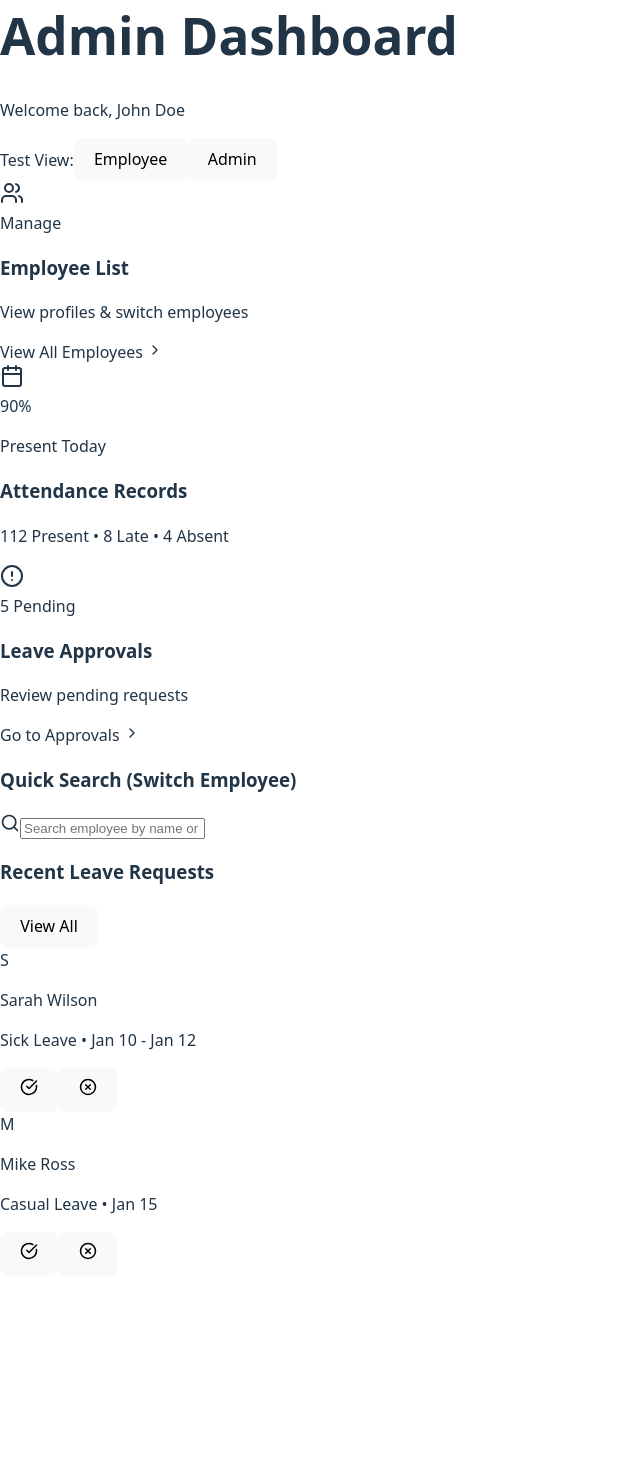
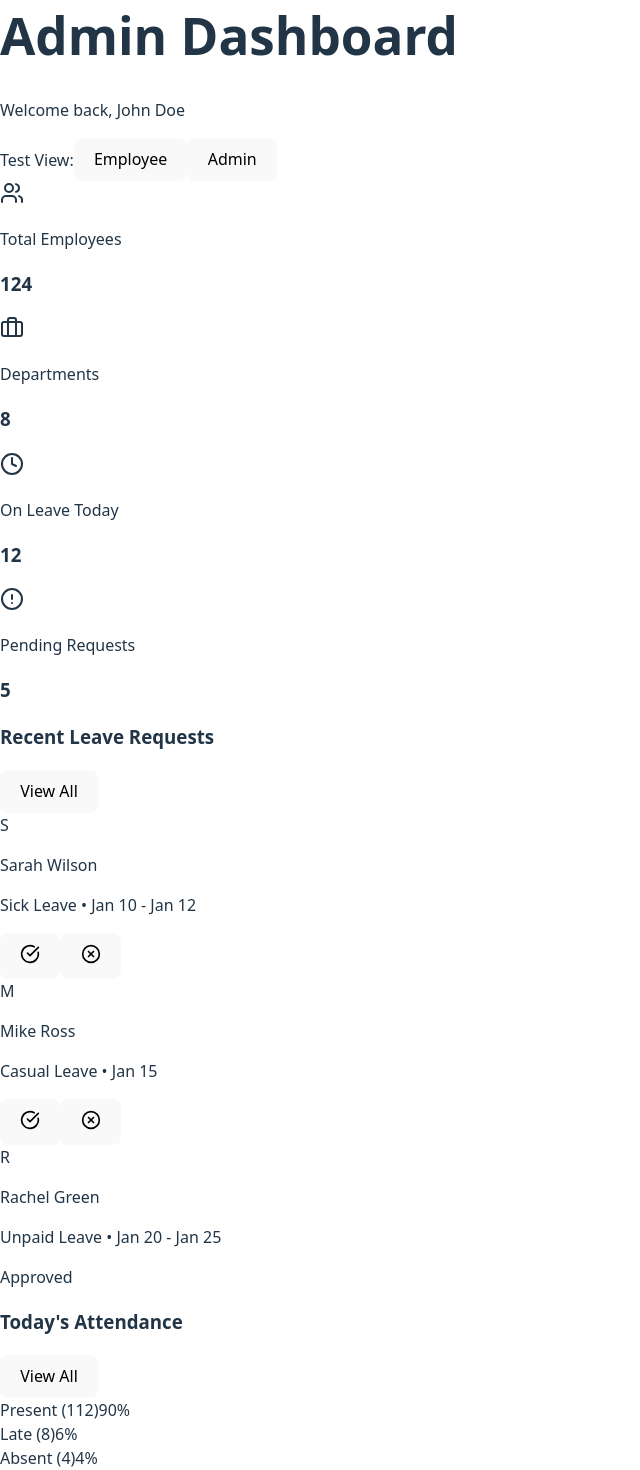
Before and after one commit to HarshJasani9/Delta, a React (Vite) app in the folder client/: page /dashboard in a window 1280 px wide. Shown: the part 332-1802 px from the top of the page, without its empty margins (0-640 px from the left). Before the commit the page ends 1608 px from the top, so only its background shows below. Built offline with nearby package versions, Linux system fonts and the light colour scheme.

Commit message:
updated dashboard.jsx to route it to adminattendece

```diff
--- a/client/src/pages/Dashboard.jsx
+++ b/client/src/pages/Dashboard.jsx
@@ -1,19 +1,15 @@
 import React, { useState } from 'react';
 import { useNavigate } from 'react-router-dom';
 import {
-  Users, Calendar, Clock, FileText,
-  CheckCircle, XCircle, AlertCircle, DollarSign, LogOut, Search, ChevronRight
+  Users, Briefcase, Clock, AlertCircle,
+  CheckCircle, XCircle, Calendar, DollarSign,
+  ChevronRight, FileText
 } from 'lucide-react';
 
 const Dashboard = () => {
   const navigate = useNavigate();
   // Mock Role State - Toggle using top right buttons
   const [userRole, setUserRole] = useState('admin');
-
-  const handleLogout = () => {
-    // Logic for logout would go here (clearing tokens, etc.)
-    navigate('/login');
-  };
 
   return (
     <div className="p-6 space-y-8 min-h-screen bg-gray-50 dark:bg-gray-900 transition-colors duration-300">
@@ -27,7 +23,7 @@ const Dashboard = () => {
           <p className="text-gray-500 dark:text-gray-400">Welcome back, John Doe</p>
         </div>
 
-        {/* Role Switcher for Testing (Keep this for Hackathon Demo) */}
+        {/* Role Switcher for Testing */}
         <div className="flex items-center gap-2 bg-white dark:bg-gray-800 p-2 rounded-lg border border-gray-200 dark:border-gray-700 shadow-sm">
           <span className="text-xs font-bold text-gray-500 uppercase px-2">Test View:</span>
           <button
@@ -46,86 +42,70 @@ const Dashboard = () => {
       </div>
 
       {/* =========================================
-          ADMIN DASHBOARD VIEW [Requirement 3.2.2]
+          ADMIN DASHBOARD VIEW
          ========================================= */}
       {userRole === 'admin' && (
         <>
-          {/* Main functional displays: Employee List, Attendance Records, Leave Approvals */}
-          <div className="grid grid-cols-1 md:grid-cols-3 gap-6">
+          {/* Top Stats Cards [Matches image_40930b.png] */}
+          <div className="grid grid-cols-1 md:grid-cols-2 lg:grid-cols-4 gap-6">
 
-            {/* 1. Employee List (Ability to switch between employees) */}
+            {/* 1. Total Employees */}
             <div
               onClick={() => navigate('/admin/employees')}
-              className="bg-white dark:bg-gray-800 p-6 rounded-xl shadow-sm border border-gray-100 dark:border-gray-700 cursor-pointer hover:shadow-md transition-all group"
+              className="bg-white dark:bg-gray-800 p-6 rounded-xl shadow-sm border border-gray-100 dark:border-gray-700 cursor-pointer hover:shadow-md transition-all flex items-center gap-4"
             >
-              <div className="flex justify-between items-start">
-                <div className="p-3 bg-blue-100 dark:bg-blue-900/30 text-blue-600 rounded-lg">
-                  <Users size={24} />
-                </div>
-                <div className="bg-blue-50 dark:bg-blue-900/20 px-2 py-1 rounded text-xs font-bold text-blue-600">
-                  Manage
-                </div>
+              <div className="p-4 bg-blue-500 rounded-xl text-white shadow-lg shadow-blue-500/30">
+                <Users size={24} />
               </div>
-              <h3 className="text-lg font-bold text-gray-800 dark:text-white mt-4">Employee List</h3>
-              <p className="text-sm text-gray-500 dark:text-gray-400 mt-1">View profiles & switch employees</p>
-              <div className="mt-4 flex items-center text-primary text-sm font-medium group-hover:gap-2 transition-all">
-                View All Employees <ChevronRight size={16} />
+              <div>
+                <p className="text-sm font-medium text-gray-500 dark:text-gray-400">Total Employees</p>
+                <h3 className="text-2xl font-bold text-gray-800 dark:text-white">124</h3>
               </div>
             </div>
 
-            {/* 2. Attendance Records */}
-            <div className="bg-white dark:bg-gray-800 p-6 rounded-xl shadow-sm border border-gray-100 dark:border-gray-700">
-              <div className="flex justify-between items-start">
-                <div className="p-3 bg-emerald-100 dark:bg-emerald-900/30 text-emerald-600 rounded-lg">
-                  <Calendar size={24} />
-                </div>
-                <div className="text-right">
-                  <span className="text-2xl font-bold text-gray-800 dark:text-white">90%</span>
-                  <p className="text-xs text-gray-500">Present Today</p>
-                </div>
+            {/* 2. Departments */}
+            <div
+              className="bg-white dark:bg-gray-800 p-6 rounded-xl shadow-sm border border-gray-100 dark:border-gray-700 flex items-center gap-4"
+            >
+              <div className="p-4 bg-purple-500 rounded-xl text-white shadow-lg shadow-purple-500/30">
+                <Briefcase size={24} />
               </div>
-              <h3 className="text-lg font-bold text-gray-800 dark:text-white mt-4">Attendance Records</h3>
-              <div className="mt-4 w-full bg-gray-200 dark:bg-gray-700 rounded-full h-2">
-                 <div className="bg-emerald-500 h-2 rounded-full" style={{ width: '90%' }}></div>
+              <div>
+                <p className="text-sm font-medium text-gray-500 dark:text-gray-400">Departments</p>
+                <h3 className="text-2xl font-bold text-gray-800 dark:text-white">8</h3>
               </div>
-              <p className="text-xs text-gray-500 mt-2">112 Present • 8 Late • 4 Absent</p>
             </div>
 
-            {/* 3. Leave Approvals */}
+            {/* 3. On Leave Today */}
+            <div
+              onClick={() => navigate('/admin/attendance')}
+              className="bg-white dark:bg-gray-800 p-6 rounded-xl shadow-sm border border-gray-100 dark:border-gray-700 cursor-pointer hover:shadow-md transition-all flex items-center gap-4"
+            >
+               <div className="p-4 bg-amber-500 rounded-xl text-white shadow-lg shadow-amber-500/30">
+                <Clock size={24} />
+              </div>
+              <div>
+                <p className="text-sm font-medium text-gray-500 dark:text-gray-400">On Leave Today</p>
+                <h3 className="text-2xl font-bold text-gray-800 dark:text-white">12</h3>
+              </div>
+            </div>
+
+            {/* 4. Pending Requests */}
             <div
               onClick={() => navigate('/admin/leaves')}
-              className="bg-white dark:bg-gray-800 p-6 rounded-xl shadow-sm border border-gray-100 dark:border-gray-700 cursor-pointer hover:shadow-md transition-all group"
+              className="bg-white dark:bg-gray-800 p-6 rounded-xl shadow-sm border border-gray-100 dark:border-gray-700 cursor-pointer hover:shadow-md transition-all flex items-center gap-4"
             >
-               <div className="flex justify-between items-start">
-                <div className="p-3 bg-rose-100 dark:bg-rose-900/30 text-rose-600 rounded-lg">
-                  <AlertCircle size={24} />
-                </div>
-                <div className="bg-rose-50 dark:bg-rose-900/20 px-2 py-1 rounded text-xs font-bold text-rose-600 animate-pulse">
-                  5 Pending
-                </div>
+               <div className="p-4 bg-rose-500 rounded-xl text-white shadow-lg shadow-rose-500/30">
+                <AlertCircle size={24} />
               </div>
-              <h3 className="text-lg font-bold text-gray-800 dark:text-white mt-4">Leave Approvals</h3>
-              <p className="text-sm text-gray-500 dark:text-gray-400 mt-1">Review pending requests</p>
-              <div className="mt-4 flex items-center text-rose-600 text-sm font-medium group-hover:gap-2 transition-all">
-                Go to Approvals <ChevronRight size={16} />
+              <div>
+                <p className="text-sm font-medium text-gray-500 dark:text-gray-400">Pending Requests</p>
+                <h3 className="text-2xl font-bold text-gray-800 dark:text-white">5</h3>
               </div>
             </div>
           </div>
 
-          {/* Quick Stats / Switch Employees Placeholder */}
-          <div className="bg-white dark:bg-gray-800 rounded-xl shadow-sm p-6 border border-gray-100 dark:border-gray-700">
-            <h3 className="font-bold text-gray-800 dark:text-white mb-4">Quick Search (Switch Employee)</h3>
-            <div className="relative">
-              <Search className="absolute left-3 top-1/2 -translate-y-1/2 text-gray-400" size={20} />
-              <input
-                type="text"
-                placeholder="Search employee by name or ID to view details..."
-                className="w-full pl-10 pr-4 py-3 border border-gray-200 dark:border-gray-600 rounded-lg outline-none focus:ring-2 focus:ring-primary bg-gray-50 dark:bg-gray-700/50 dark:text-white"
-              />
-            </div>
-          </div>
-
-          <div className="grid grid-cols-1 lg:grid-cols-1 gap-8">
+          <div className="grid grid-cols-1 lg:grid-cols-2 gap-8">
             {/* Recent Leave Requests List */}
             <div className="bg-white dark:bg-gray-800 rounded-xl shadow-sm p-6 border border-gray-100 dark:border-gray-700">
               <div className="flex justify-between items-center mb-6">
@@ -142,6 +122,7 @@ const Dashboard = () => {
                 {[
                   { name: 'Sarah Wilson', type: 'Sick Leave', date: 'Jan 10 - Jan 12', status: 'Pending' },
                   { name: 'Mike Ross', type: 'Casual Leave', date: 'Jan 15', status: 'Pending' },
+                  { name: 'Rachel Green', type: 'Unpaid Leave', date: 'Jan 20 - Jan 25', status: 'Approved' },
                 ].map((req, idx) => (
                   <div key={idx} className="flex items-center justify-between p-4 bg-gray-50 dark:bg-gray-700/50 rounded-lg">
                     <div className="flex items-center gap-3">
@@ -153,12 +134,59 @@ const Dashboard = () => {
                         <p className="text-xs text-gray-500 dark:text-gray-400">{req.type} • {req.date}</p>
                       </div>
                     </div>
-                    <div className="flex gap-2">
-                       <button className="p-2 text-green-600 hover:bg-green-50 dark:hover:bg-green-900/50 rounded-full transition-colors" title="Approve"><CheckCircle size={18} /></button>
-                       <button className="p-2 text-red-600 hover:bg-red-50 dark:hover:bg-red-900/50 rounded-full transition-colors" title="Reject"><XCircle size={18} /></button>
-                    </div>
+                    {req.status === 'Pending' ? (
+                      <div className="flex gap-2">
+                         <button className="p-1 text-green-600 hover:bg-green-50 dark:hover:bg-green-900/50 rounded-full transition-colors" title="Approve"><CheckCircle size={20} /></button>
+                         <button className="p-1 text-red-600 hover:bg-red-50 dark:hover:bg-red-900/50 rounded-full transition-colors" title="Reject"><XCircle size={20} /></button>
+                      </div>
+                    ) : (
+                      <span className="px-3 py-1 bg-green-100 dark:bg-green-900/30 text-green-700 dark:text-green-400 text-xs rounded-full font-medium">Approved</span>
+                    )}
                   </div>
                 ))}
+              </div>
+            </div>
+
+            {/* Today's Attendance Chart */}
+            <div className="bg-white dark:bg-gray-800 rounded-xl shadow-sm p-6 border border-gray-100 dark:border-gray-700">
+              <div className="flex justify-between items-center mb-6">
+                <h3 className="font-bold text-gray-800 dark:text-white">Today's Attendance</h3>
+                <button onClick={() => navigate('/admin/attendance')} className="text-sm text-primary hover:underline">View All</button>
+              </div>
+
+              <div className="space-y-6">
+                 {/* Present */}
+                 <div>
+                    <div className="flex justify-between text-sm mb-2 text-gray-600 dark:text-gray-400">
+                        <span>Present (112)</span>
+                        <span>90%</span>
+                    </div>
+                    <div className="w-full bg-gray-100 dark:bg-gray-700 rounded-full h-3">
+                        <div className="bg-green-500 h-3 rounded-full" style={{ width: '90%' }}></div>
+                    </div>
+                 </div>
+
+                 {/* Late */}
+                 <div>
+                    <div className="flex justify-between text-sm mb-2 text-gray-600 dark:text-gray-400">
+                        <span>Late (8)</span>
+                        <span>6%</span>
+                    </div>
+                    <div className="w-full bg-gray-100 dark:bg-gray-700 rounded-full h-3">
+                        <div className="bg-amber-400 h-3 rounded-full" style={{ width: '6%' }}></div>
+                    </div>
+                 </div>
+
+                 {/* Absent */}
+                 <div>
+                    <div className="flex justify-between text-sm mb-2 text-gray-600 dark:text-gray-400">
+                        <span>Absent (4)</span>
+                        <span>4%</span>
+                    </div>
+                    <div className="w-full bg-gray-100 dark:bg-gray-700 rounded-full h-3">
+                        <div className="bg-red-500 h-3 rounded-full" style={{ width: '4%' }}></div>
+                    </div>
+                 </div>
               </div>
             </div>
           </div>
@@ -166,70 +194,104 @@ const Dashboard = () => {
       )}
 
       {/* =========================================
-          EMPLOYEE DASHBOARD VIEW [Requirement 3.2.1]
+          EMPLOYEE DASHBOARD VIEW
          ========================================= */}
       {userRole === 'employee' && (
         <>
-          {/* Employee Stats */}
-          <div className="grid grid-cols-1 md:grid-cols-2 gap-6">
-            <StatsCard icon={<Calendar />} title="Attendance" value="95%" subtext="This Month" color="bg-emerald-500" />
-            <StatsCard icon={<Clock />} title="Leave Balance" value="12 Days" subtext="Available" color="bg-blue-500" />
+          {/* Employee Stats [Matches image_410b08.png] */}
+          <div className="grid grid-cols-1 md:grid-cols-3 gap-6">
+
+            {/* 1. Attendance */}
+            <div className="bg-white dark:bg-gray-800 p-6 rounded-xl shadow-sm border border-gray-100 dark:border-gray-700 flex items-center gap-4">
+              <div className="p-4 bg-emerald-500 rounded-xl text-white shadow-lg shadow-emerald-500/30">
+                <Calendar size={24} />
+              </div>
+              <div>
+                <p className="text-sm font-medium text-gray-500 dark:text-gray-400">Attendance</p>
+                <h3 className="text-2xl font-bold text-gray-800 dark:text-white">95%</h3>
+                <p className="text-xs text-gray-400 mt-1">This Month</p>
+              </div>
+            </div>
+
+            {/* 2. Leave Balance */}
+            <div className="bg-white dark:bg-gray-800 p-6 rounded-xl shadow-sm border border-gray-100 dark:border-gray-700 flex items-center gap-4">
+              <div className="p-4 bg-blue-500 rounded-xl text-white shadow-lg shadow-blue-500/30">
+                <Clock size={24} />
+              </div>
+              <div>
+                <p className="text-sm font-medium text-gray-500 dark:text-gray-400">Leave Balance</p>
+                <h3 className="text-2xl font-bold text-gray-800 dark:text-white">12 Days</h3>
+                <p className="text-xs text-gray-400 mt-1">Available</p>
+              </div>
+            </div>
+
+            {/* 3. Next Payroll */}
+            <div className="bg-white dark:bg-gray-800 p-6 rounded-xl shadow-sm border border-gray-100 dark:border-gray-700 flex items-center gap-4">
+              <div className="p-4 bg-purple-500 rounded-xl text-white shadow-lg shadow-purple-500/30">
+                <DollarSign size={24} />
+              </div>
+              <div>
+                <p className="text-sm font-medium text-gray-500 dark:text-gray-400">Next Payroll</p>
+                <h3 className="text-2xl font-bold text-gray-800 dark:text-white">Jan 31</h3>
+                <p className="text-xs text-gray-400 mt-1">Processing</p>
+              </div>
+            </div>
           </div>
 
-          <div className="grid grid-cols-1 md:grid-cols-2 gap-8">
-             {/* Quick Actions (Strictly following: Profile, Attendance, Leave Requests, Logout) */}
+          <div className="grid grid-cols-1 lg:grid-cols-2 gap-8">
+             {/* Quick Actions [Matches image_410b08.png] */}
              <div className="bg-white dark:bg-gray-800 p-6 rounded-xl shadow-sm border border-gray-100 dark:border-gray-700">
-                <h3 className="font-bold text-gray-800 dark:text-white mb-4">Quick Access</h3>
+                <h3 className="font-bold text-gray-800 dark:text-white mb-4">Quick Actions</h3>
                 <div className="grid grid-cols-2 gap-4">
 
-                  {/* 1. Profile */}
+                  {/* 1. My Profile */}
                   <button
                     onClick={() => navigate('/profile')}
                     className="p-4 rounded-xl bg-indigo-50 dark:bg-indigo-900/20 text-indigo-600 dark:text-indigo-400 hover:bg-indigo-100 dark:hover:bg-indigo-900/40 transition-colors flex flex-col items-center gap-2"
                   >
                     <Users size={24} />
-                    <span className="font-medium">Profile</span>
+                    <span className="font-medium">My Profile</span>
                   </button>
 
-                  {/* 2. Attendance */}
+                  {/* 2. Mark Attendance */}
                   <button
                     onClick={() => navigate('/employee/attendance')}
                     className="p-4 rounded-xl bg-green-50 dark:bg-green-900/20 text-green-600 dark:text-green-400 hover:bg-green-100 dark:hover:bg-green-900/40 transition-colors flex flex-col items-center gap-2"
                   >
                     <Calendar size={24} />
-                    <span className="font-medium">Attendance</span>
+                    <span className="font-medium">Mark Attendance</span>
                   </button>
 
-                  {/* 3. Leave Requests */}
+                  {/* 3. Apply Leave */}
                   <button
                     onClick={() => navigate('/employee/leaves')}
                     className="p-4 rounded-xl bg-amber-50 dark:bg-amber-900/20 text-amber-600 dark:text-amber-400 hover:bg-amber-100 dark:hover:bg-amber-900/40 transition-colors flex flex-col items-center gap-2"
                   >
                     <FileText size={24} />
-                    <span className="font-medium">Leave Requests</span>
+                    <span className="font-medium">Apply Leave</span>
                   </button>
 
-                  {/* 4. Logout (Strict Requirement) */}
+                  {/* 4. Payslips */}
                   <button
-                    onClick={handleLogout}
-                    className="p-4 rounded-xl bg-red-50 dark:bg-red-900/20 text-red-600 dark:text-red-400 hover:bg-red-100 dark:hover:bg-red-900/40 transition-colors flex flex-col items-center gap-2"
+                    onClick={() => navigate('/employee/salary')}
+                    className="p-4 rounded-xl bg-rose-50 dark:bg-rose-900/20 text-rose-600 dark:text-rose-400 hover:bg-rose-100 dark:hover:bg-rose-900/40 transition-colors flex flex-col items-center gap-2"
                   >
-                    <LogOut size={24} />
-                    <span className="font-medium">Logout</span>
+                    <DollarSign size={24} />
+                    <span className="font-medium">Payslips</span>
                   </button>
                 </div>
              </div>
 
-             {/* Recent Activity or Alerts [Requirement 3.2.1] */}
+             {/* Recent Activity */}
              <div className="bg-white dark:bg-gray-800 p-6 rounded-xl shadow-sm border border-gray-100 dark:border-gray-700">
                 <h3 className="font-bold text-gray-800 dark:text-white mb-4">Recent Activity</h3>
-                <ul className="space-y-4">
+                <ul className="space-y-6">
                   <li className="flex gap-4">
                     <div className="mt-1 min-w-[4px] h-full bg-gray-200 dark:bg-gray-700 rounded-full relative">
                       <div className="absolute top-0 w-4 h-4 -left-[6px] rounded-full bg-green-500"></div>
                     </div>
                     <div>
-                      <p className="text-sm font-medium text-gray-800 dark:text-white">Logged in successfully</p>
+                      <p className="text-sm font-bold text-gray-800 dark:text-white">Logged in successfully</p>
                       <p className="text-xs text-gray-500">Today, 09:00 AM</p>
                     </div>
                   </li>
@@ -238,17 +300,8 @@ const Dashboard = () => {
                        <div className="absolute top-0 w-4 h-4 -left-[6px] rounded-full bg-blue-500"></div>
                     </div>
                     <div>
-                      <p className="text-sm font-medium text-gray-800 dark:text-white">Applied for Sick Leave</p>
+                      <p className="text-sm font-bold text-gray-800 dark:text-white">Applied for Sick Leave</p>
                       <p className="text-xs text-gray-500">Yesterday</p>
-                    </div>
-                  </li>
-                  <li className="flex gap-4">
-                    <div className="mt-1 min-w-[4px] h-full bg-gray-200 dark:bg-gray-700 rounded-full relative">
-                       <div className="absolute top-0 w-4 h-4 -left-[6px] rounded-full bg-amber-500"></div>
-                    </div>
-                    <div>
-                      <p className="text-sm font-medium text-gray-800 dark:text-white">Profile Updated</p>
-                      <p className="text-xs text-gray-500">2 days ago</p>
                     </div>
                   </li>
                 </ul>
@@ -260,18 +313,4 @@ const Dashboard = () => {
   );
 };
 
-// Helper Component for Stats
-const StatsCard = ({ icon, title, value, subtext, color }) => (
-  <div className="bg-white dark:bg-gray-800 p-6 rounded-xl shadow-sm border border-gray-100 dark:border-gray-700 flex items-center gap-4 transition-colors">
-    <div className={`p-4 rounded-lg text-white ${color} shadow-lg shadow-${color.replace('bg-', '')}/30`}>
-      {React.cloneElement(icon, { size: 24 })}
-    </div>
-    <div>
-      <p className="text-sm text-gray-500 dark:text-gray-400 font-medium">{title}</p>
-      <h3 className="text-2xl font-bold text-gray-800 dark:text-white">{value}</h3>
-      {subtext && <p className="text-xs text-gray-400 mt-1">{subtext}</p>}
-    </div>
-  </div>
-);
-
 export default Dashboard;
```
